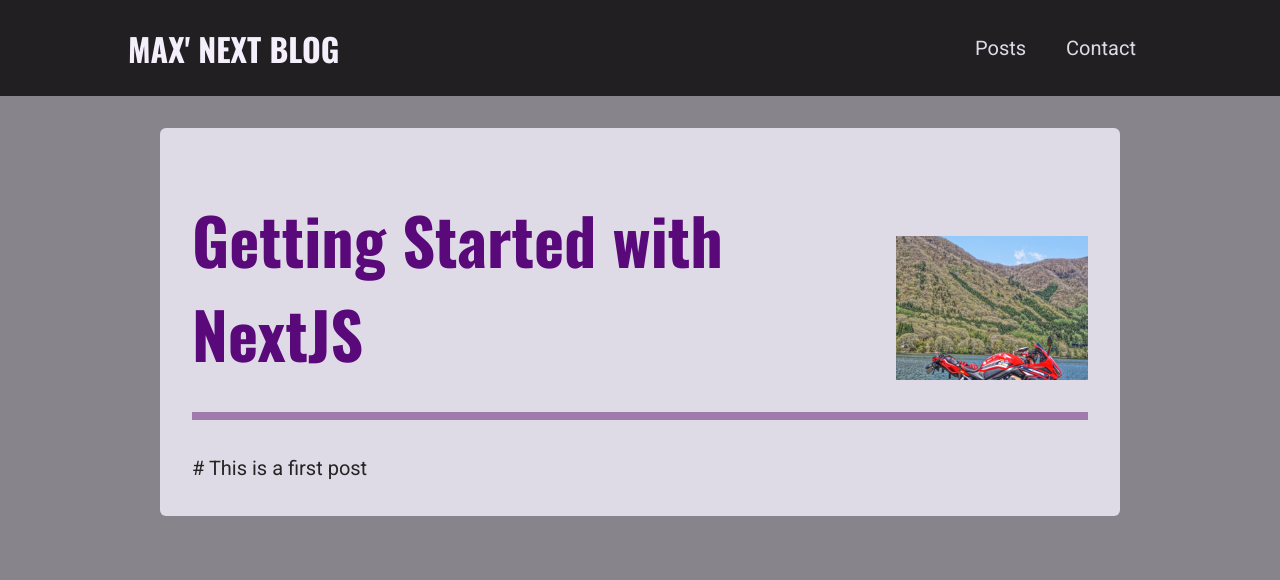
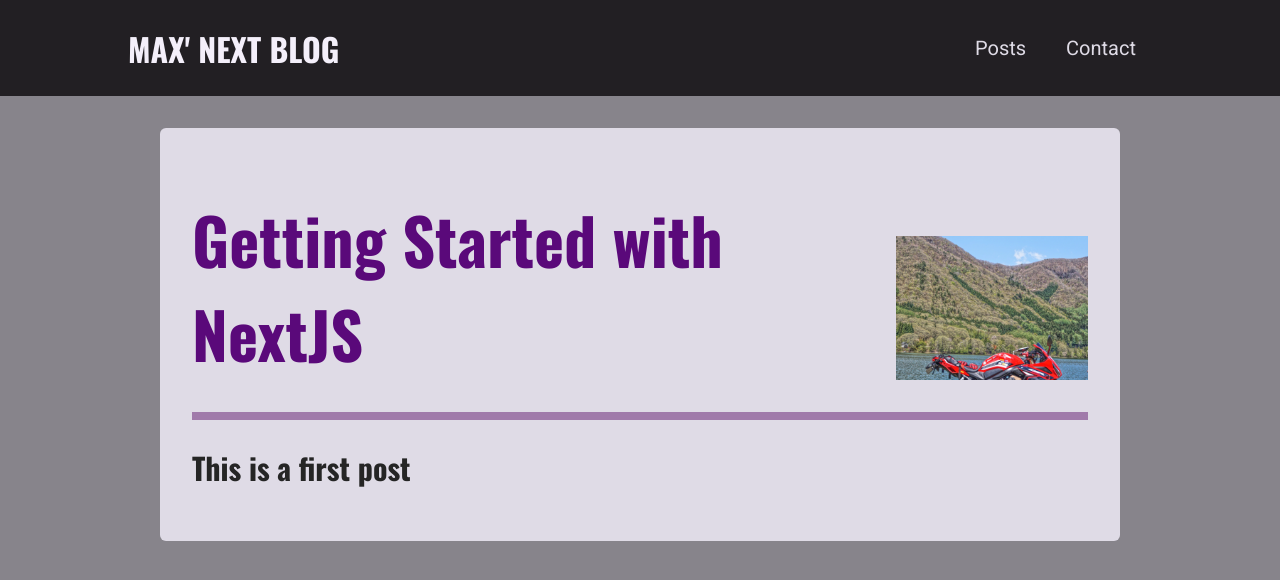
Before and after one commit to tatsuro1997/nextjs-course-11, a Next.js app: page /posts/getting-started-with-nextjs in a window 1280 px wide. Shown: the top 580 px of the page. Built offline with nearby package versions, Linux system fonts and the light colour scheme.

Commit message:
Rendering Markdown As JSX

```diff
--- a/components/posts/post-detail/post-content.js
+++ b/components/posts/post-detail/post-content.js
@@ -1,3 +1,5 @@
+import ReactMarkdown from "react-markdown";
+
 import PostHeader from "./post-header";
 import classes from "./post-content.module.css";
 
@@ -17,7 +19,7 @@
   return (
     <article className={classes.content}>
       <PostHeader title={DUMMY_POST.title} image={imagePath} />
-      {DUMMY_POST.content}
+      <ReactMarkdown>{DUMMY_POST.content}</ReactMarkdown>
     </article>
   );
 }
--- a/package.json
+++ b/package.json
@@ -11,7 +11,8 @@
   "dependencies": {
     "next": "12.1.6",
     "react": "18.1.0",
-    "react-dom": "18.1.0"
+    "react-dom": "18.1.0",
+    "react-markdown": "^8.0.3"
   },
   "devDependencies": {
     "eslint": "8.16.0",
```
Also changed, not shown: 2 other files (tests, documents, lock files or other folders).
